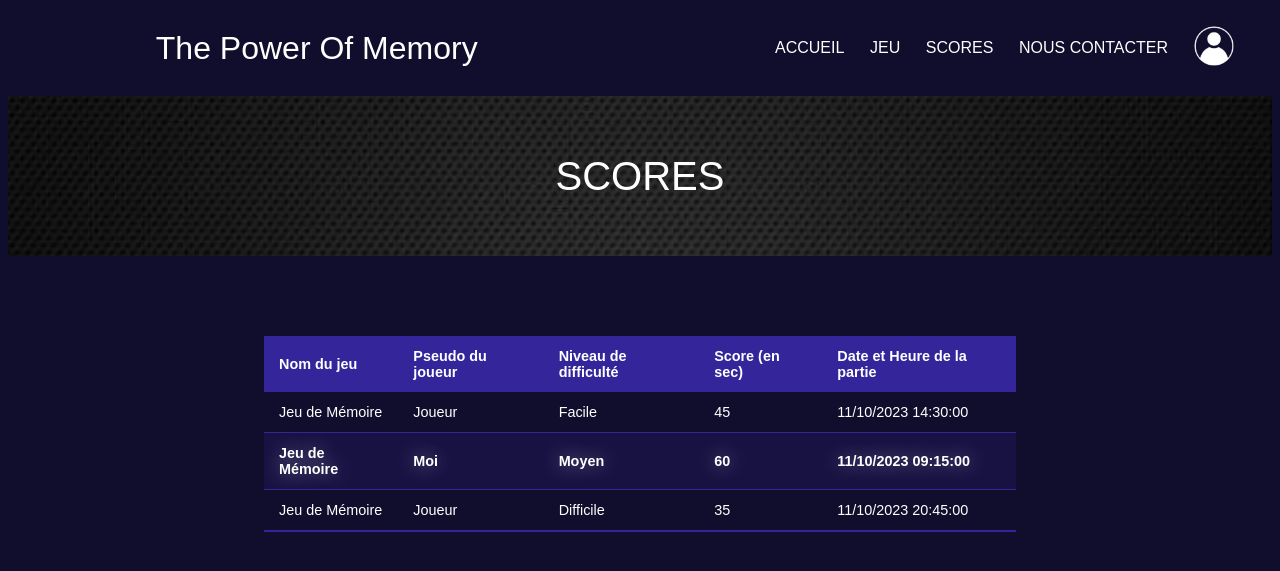
After one commit to KasutoSoei/Projet-FLASH, a PHP site: page /scores.html in a window 1280 px wide. The commit adds this page. Shown: the top 571 px of the page. Run offline with PHP 8.4, Linux system fonts and the light colour scheme.

Commit message:
ajout de la page de score

```diff
--- /dev/null
+++ b/assets/css/header.css
@@ -0,0 +1,39 @@
+.header {
+    font-family: arial;
+    color: white;
+    display: flex;
+    flex-direction: row;
+    justify-content: flex-end;
+    align-items: center;
+    height: 10vh;
+    margin-top: 1vh;
+    margin-left: 1vw;
+    margin-right: 1vw;
+}
+
+.header_link {
+    text-decoration: none;
+    color: white
+}
+.header_link:hover {
+    text-decoration: none;
+    color: orange
+}
+
+.header_titre {
+    font-size: 4vmin;
+    width: 50%;
+}
+
+.header_bouton {
+    margin-right: 2vw;
+    font-size: 2vmin;
+    width: auto;
+}
+
+.header_logo {
+    margin-right: 2vw;
+    border-radius: 100%;
+    width: 5vmin;
+    height: auto;
+}
--- a/assets/css/main.css
+++ b/assets/css/main.css
@@ -3,9 +3,7 @@ body{
     background-color: rgb(16, 14, 44);
 
 }
-img{
-    opacity: 75%;
-}
+
 
 .container{
     display: inline-block;
@@ -27,7 +25,7 @@ img{
 
 #img{
     opacity: 50%;
-    max-width: 100vw;
+    min-width: 100vw;
 }
 h1{
     font-size: 50px;
--- /dev/null
+++ b/assets/css/score.css
@@ -0,0 +1,60 @@
+body {
+    font-family: arial;
+    background-color: rgb(16, 14, 44);
+    color: white;
+}
+
+.scores_titre {
+    margin-top: 1vh;
+    background-image: url("../images/background.jpg");
+    background-size: 100%;
+    color: white;
+    font-size: 5vmin;
+    text-align: center;
+    height: 20vh;
+    line-height: 20vh;
+}
+
+.scores {
+    margin-top: 10vh;
+    margin-left: 20vw;
+    margin-right: 20vw;
+    height: 25vh;
+
+}
+
+.styled-table{
+    border-collapse: collapse;
+    margin-top: 5vh;
+    font-size: 0.9em;
+    font-family: sans-serif;
+    min-width: 400px;
+
+
+}
+
+.styled-table thead tr {
+    background-color: rgb(52, 37, 154);
+    color: white;
+    text-align: left;
+}
+
+.styled-table th, .styled-table td {
+    padding: 12px 15px;
+}
+
+.styled-table tbody tr {
+    border-bottom: 1px solid rgb(52, 37, 154);
+}
+
+
+.styled-table tbody tr:last-of-type {
+    border-bottom: 2px solid rgb(52, 37, 154);
+}
+
+.styled-table tbody tr.active-row {
+    font-weight: bold;
+    color: white;
+    background-color: rgba(52, 37, 154, 0.20);
+    text-shadow: 0 0 20px rgba(255, 255, 255, 0.50);
+}
--- /dev/null
+++ b/scores.html
@@ -0,0 +1,72 @@
+<!DOCTYPE html>
+<html lang="en">
+<head>
+    <meta charset="UTF-8">
+    <link rel="stylesheet" href="assets/css/header.css">
+    <link rel="stylesheet" href="assets/css/score.css">
+</head>
+<body>
+    <header>
+        <div class="header">
+            <span class="header_titre">
+                The Power Of Memory
+            </span>
+            <span class="header_bouton">
+                <a href="index.html" class="header_link">ACCUEIL</a>
+            </span>
+            <span class="header_bouton">
+                <a href="memory.html".html class="header_link">JEU</a>
+            </span>
+            <span class="header_bouton">
+                <a href="scores.html" class="header_link">SCORES</a>
+            </span>
+            <span class="header_bouton">
+                <a href="contact.html" class="header_link">NOUS CONTACTER</a>
+            </span>
+            <span>
+                <a href="myAccount.html"><img src="assets/images/profile.png" class="header_logo"></a>
+            </span>
+        </div>
+    </header>
+
+    <div class="scores_titre">
+        SCORES
+    </div>
+    <div class="scores">
+        <table class="styled-table">
+            <thead>
+                <tr>
+                    <th>Nom du jeu</th>
+                    <th>Pseudo du joueur</th>
+                    <th>Niveau de difficulté</th>
+                    <th>Score (en sec)</th>
+                    <th>Date et Heure de la partie</th>
+                </tr>
+            </thead>
+            <tbody>
+                <tr>
+                    <td>Jeu de Mémoire</td>
+                    <td>Joueur</td>
+                    <td>Facile</td>
+                    <td>45</td>
+                    <td>11/10/2023 14:30:00</td>
+                </tr>
+                <tr class="active-row">
+                    <td>Jeu de Mémoire</td>
+                    <td>Moi</td>
+                    <td>Moyen</td>
+                    <td>60</td>
+                    <td>11/10/2023 09:15:00</td>
+                </tr>
+                <tr>
+                    <td>Jeu de Mémoire</td>
+                    <td>Joueur</td>
+                    <td>Difficile</td>
+                    <td>35</td>
+                    <td>11/10/2023 20:45:00</td>
+                </tr>
+            </tbody>
+
+        </table>
+    </div>
+</body>
```
Also changed, not shown: index.html (+27 -4 lines), assets/images/Rizz.JPG (renamed from assets/image/Rizz.JPG), assets/images/Transi.jpg (renamed from assets/image/Transi.jpg), assets/images/background.jpg (added), assets/images/location.png (added), assets/images/mail.png (added), assets/images/phone.png (added), assets/images/profile.png (added), assets/images/reseau.jpg (renamed from assets/image/reseau.jpg), 4 other files.
